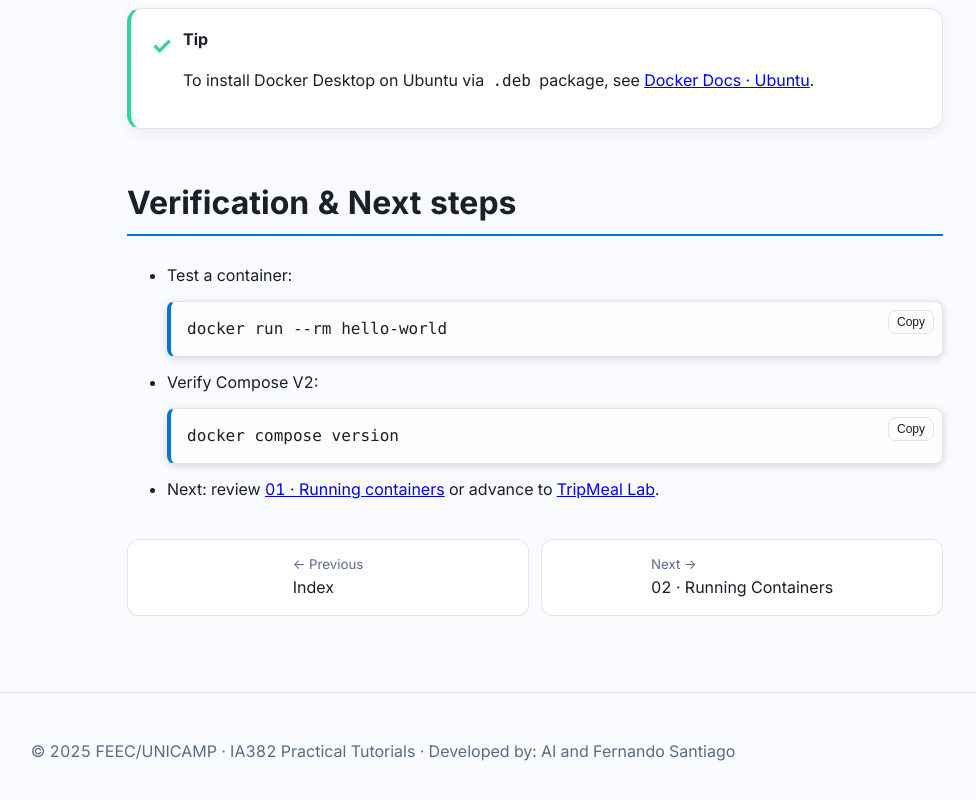
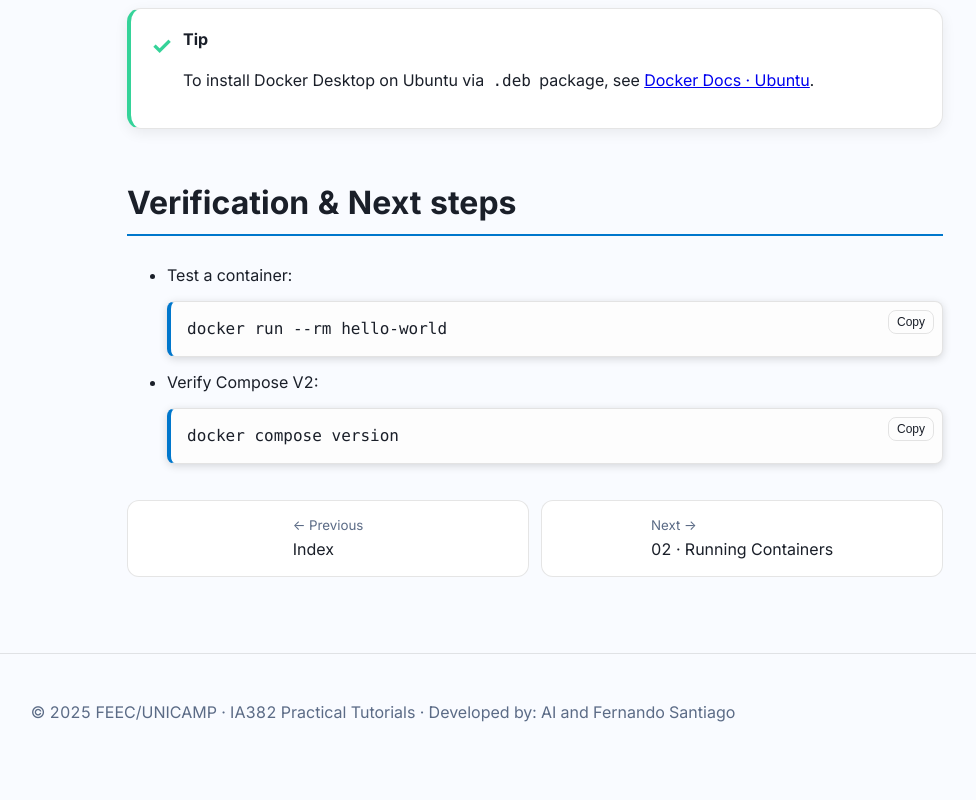
Before and after one commit to fernando-sant/ia382-containers-196990, a plain HTML site: page ia382_install_docker.html in a window 1280 px wide. Shown: the part 3353-4153 px from the top of the page, without its empty margins (257-1233 px from the left). Drawn offline with Linux system fonts and the light colour scheme.

Commit message:
Update ia382_install_docker.html

```diff
--- a/ia382_install_docker.html
+++ b/ia382_install_docker.html
@@ -446,7 +446,6 @@ sudo docker run hello-world</code></pre>
           <pre><button class="copy-btn" aria-label="Copy command">Copy</button><code>docker run --rm hello-world</code></pre>
           <li>Verify Compose V2:</li>
           <pre><button class="copy-btn" aria-label="Copy command">Copy</button><code>docker compose version</code></pre>
-          <li>Next: review <a href="ia382_running_containers.html">01 · Running containers</a> or advance to <a href="ia382_tripmeal.html">TripMeal Lab</a>.</li>
         </ul>
       </section>
 
```
